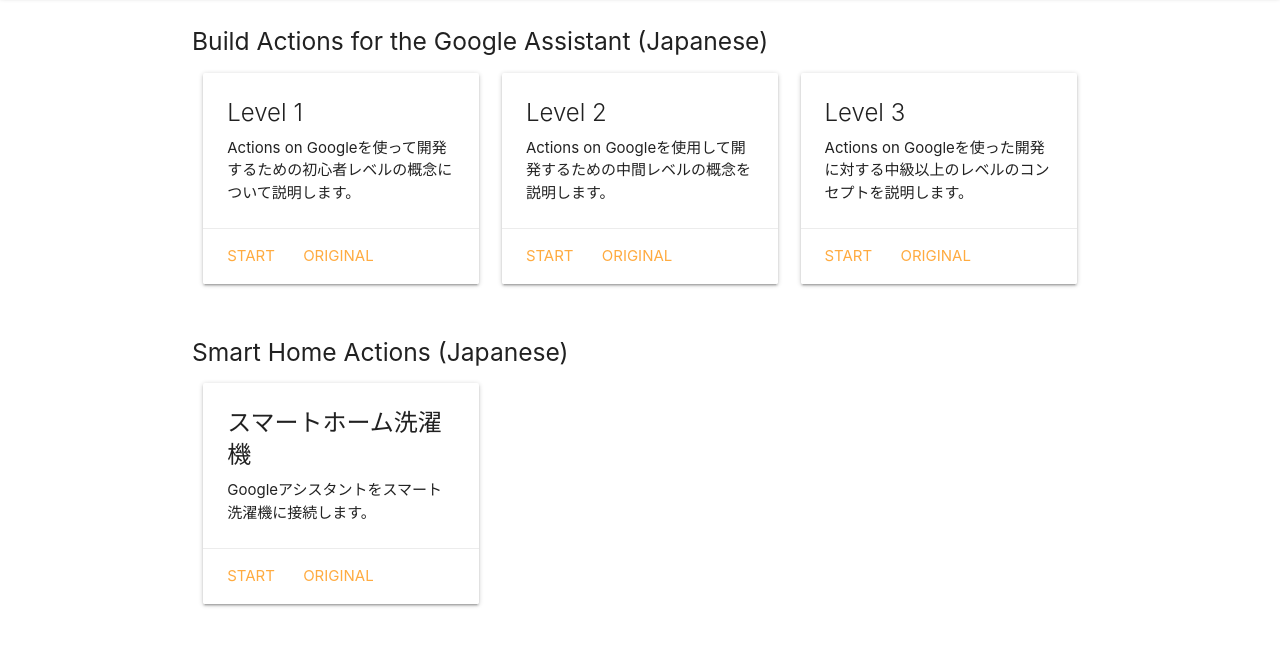
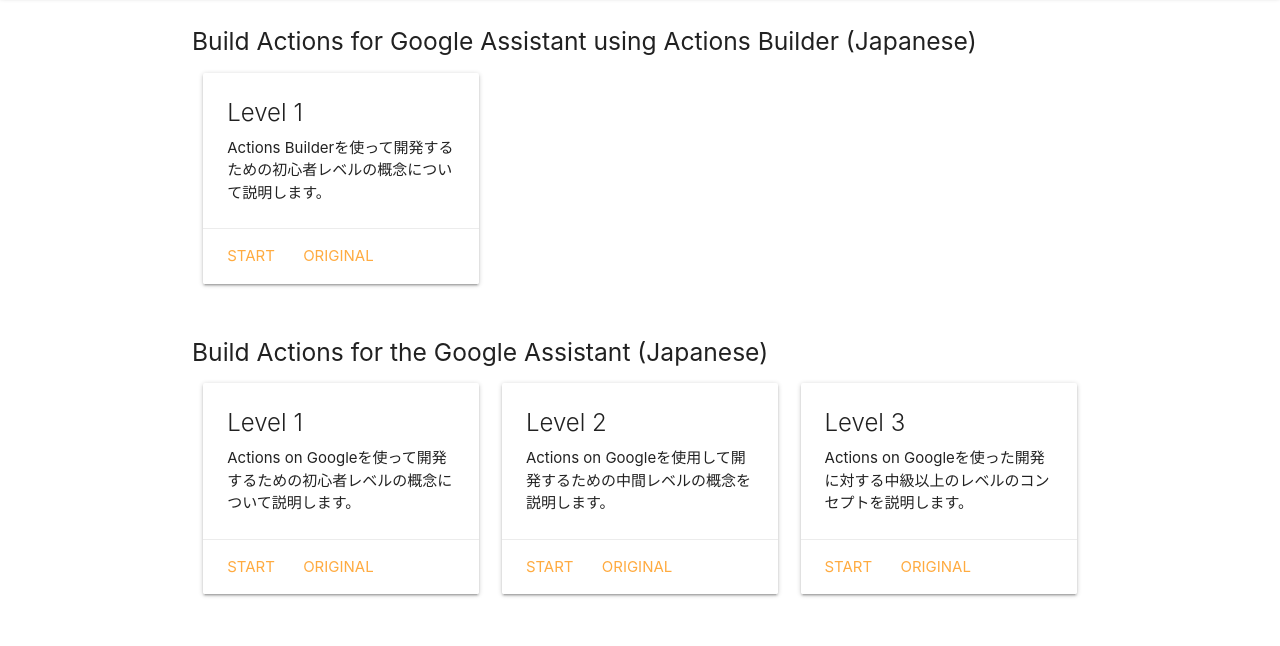
Before and after one commit to yoichiro/aogdevs-jp, a plain HTML site: page public/codelabs/index.html in a window 1280 px wide. Shown: the part 67-713 px from the top of the page. Drawn offline with nearby package versions, Linux system fonts and the light colour scheme.

Commit message:
Add an index to navigate to the Actions Builder Codelab Level 1.

```diff
--- a/public/codelabs/index.html
+++ b/public/codelabs/index.html
@@ -3,6 +3,8 @@
 <html lang="ja">
 
 <head>
+    <meta charset="utf-8" />
+
     <!-- Global site tag (gtag.js) - Google Analytics -->
     <script async src="https://www.googletagmanager.com/gtag/js?id=UA-790299-27"></script>
     <script>
@@ -44,6 +46,26 @@
 
     <div class="container">
         <div class="section">
+            <h5>Build Actions for Google Assistant using Actions Builder (Japanese)</h5>
+            <div class="row">
+                <div class="col s12 m4">
+                    <div class="row">
+                        <div class="col s12">
+                            <div class="card">
+                                <div class="card-content">
+                                    <span class="card-title">Level 1</span>
+                                    <p>Actions Builderを使って開発するための初心者レベルの概念について説明します。</p>
+                                </div>
+                                <div class="card-action">
+                                    <a href="./actions-builder-1_ja/?index=codelabs%2F">START</a>
+                                    <a href="https://codelabs.developers.google.com/codelabs/actions-builder-1/#0">ORIGINAL</a>
+                                </div>
+                            </div>
+                        </div>
+                    </div>
+                </div>
+            </div>
+
             <h5>Build Actions for the Google Assistant (Japanese)</h5>
 
             <div class="row">
```
